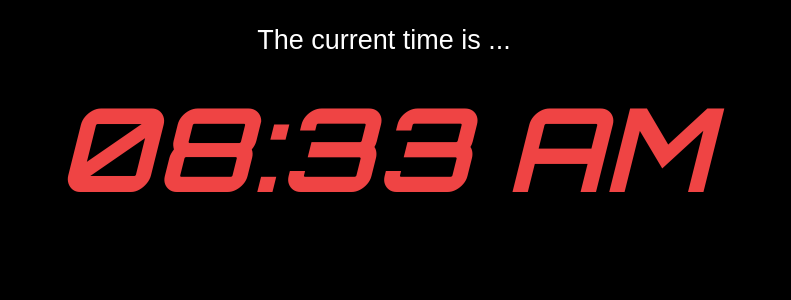
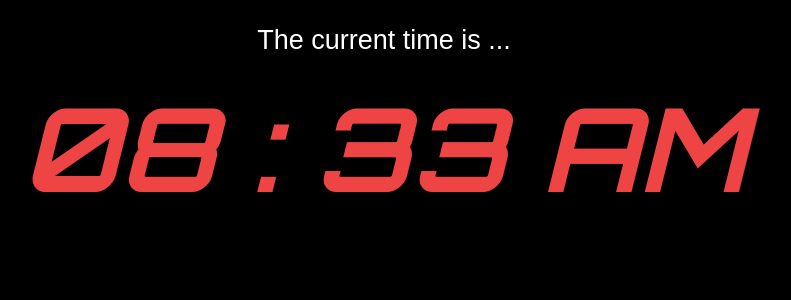
Before and after one commit to tuffs/a-creative-clock, a React (Create React App) app: page / in a window 1280 px wide. Shown: the top 300 px of the page, without its empty margins (256-1047 px from the left). Built offline with nearby package versions, Linux system fonts and the light colour scheme.

Commit message:
Additional changes to have a colon seperator DIV inbetween the numerical outputs for hours and minutes.

```diff
--- a/src/components/Clock.js
+++ b/src/components/Clock.js
@@ -28,7 +28,13 @@ export default function Clock() {
           className={`${clockDigitStyling}`}
           data-testid="hours"
         >
-          {hours}:
+          {hours}
+        </div>
+        <div
+          className={`${clockDigitStyling}`}
+          data-testid="colon_seperator"
+        >
+          &nbsp;:&nbsp;
         </div>
         <div
           className={`${clockDigitStyling}`}
```
Also changed, not shown: 1 other file (tests, documents, lock files or other folders).
